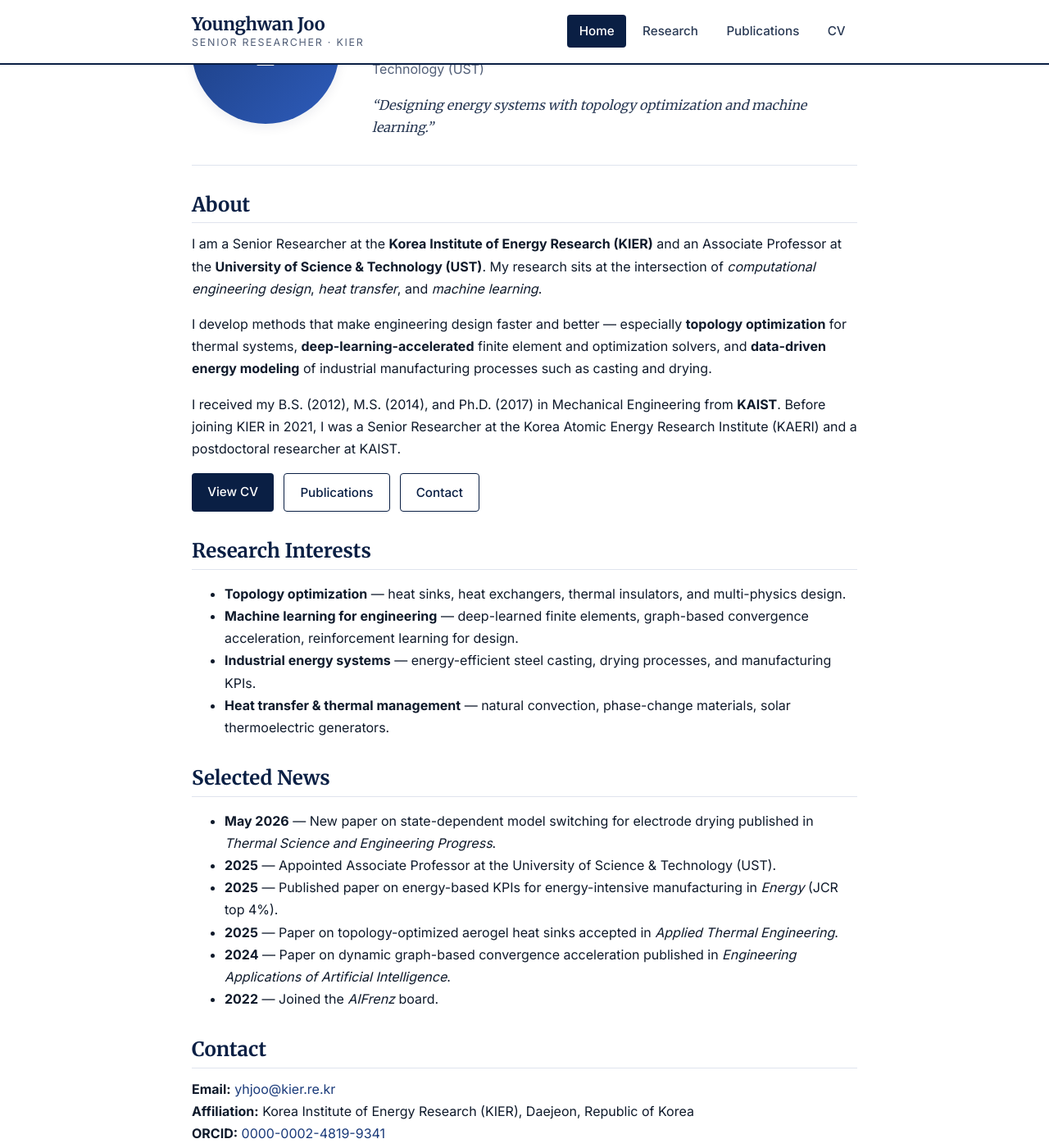
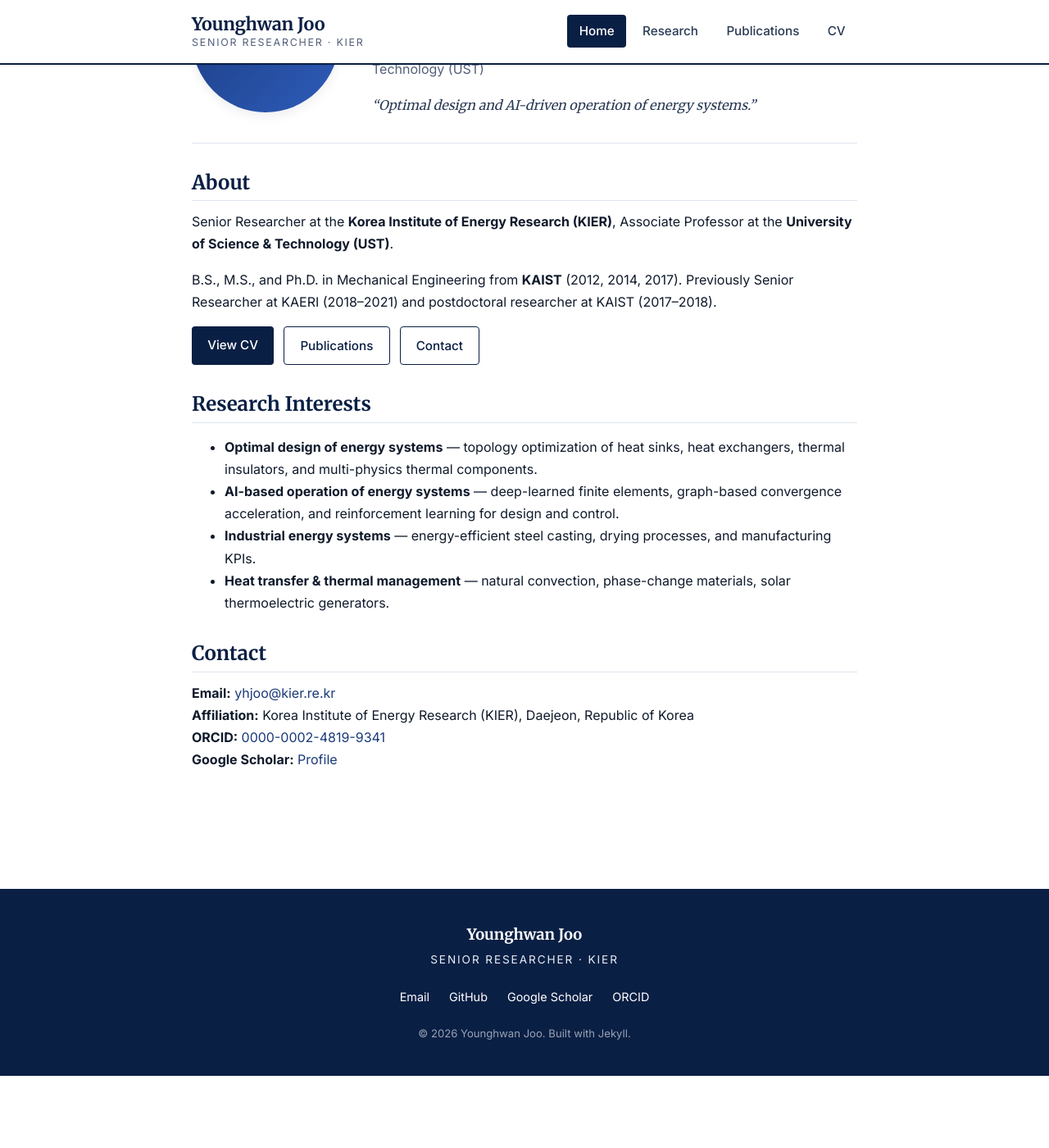
Before and after one commit to yhjoo-kier/yhjoo-kier.github.io, a Jekyll site: the page built from index.html, in a window 1280 px wide and 1400 px high, scrolled down 190 px. Shown: the whole window at 82% size. Built offline with Jekyll 4.4.1, drawn with Linux system fonts in a browser that asks for light colours; after the commit the page ends 1502 px from its top, so only the background shows below that.

Commit message:
정보 수정

```diff
--- a/index.html
+++ b/index.html
@@ -1,7 +1,7 @@
 ---
 layout: default
 title: "Home"
-description: "Younghwan Joo — Senior Researcher at KIER. Topology optimization, heat transfer, and machine learning for engineering design."
+description: "Younghwan Joo — Senior Researcher at KIER. Optimal design and AI-based operation of energy systems."
 ---
 
 <section class="hero">
@@ -13,28 +13,19 @@ description: "Younghwan Joo — Senior Researcher at KIER. Topology optimization
       Korea Institute of Energy Research (KIER) &middot;
       University of Science &amp; Technology (UST)
     </p>
-    <p class="tagline">“Designing energy systems with topology optimization and machine learning.”</p>
+    <p class="tagline">“Optimal design and AI-driven operation of energy systems.”</p>
   </div>
 </section>
 
 <section>
   <h2>About</h2>
   <p>
-    I am a Senior Researcher at the <strong>Korea Institute of Energy Research (KIER)</strong>
-    and an Associate Professor at the <strong>University of Science &amp; Technology (UST)</strong>.
-    My research sits at the intersection of <em>computational engineering design</em>,
-    <em>heat transfer</em>, and <em>machine learning</em>.
+    Senior Researcher at the <strong>Korea Institute of Energy Research (KIER)</strong>,
+    Associate Professor at the <strong>University of Science &amp; Technology (UST)</strong>.
   </p>
   <p>
-    I develop methods that make engineering design faster and better — especially
-    <strong>topology optimization</strong> for thermal systems, <strong>deep-learning-accelerated</strong>
-    finite element and optimization solvers, and <strong>data-driven energy modeling</strong>
-    of industrial manufacturing processes such as casting and drying.
-  </p>
-  <p>
-    I received my B.S. (2012), M.S. (2014), and Ph.D. (2017) in Mechanical Engineering from <strong>KAIST</strong>.
-    Before joining KIER in 2021, I was a Senior Researcher at the Korea Atomic Energy Research Institute (KAERI)
-    and a postdoctoral researcher at KAIST.
+    B.S., M.S., and Ph.D. in Mechanical Engineering from <strong>KAIST</strong> (2012, 2014, 2017).
+    Previously Senior Researcher at KAERI (2018–2021) and postdoctoral researcher at KAIST (2017–2018).
   </p>
 
   <div class="btn-row">
@@ -47,22 +38,10 @@ description: "Younghwan Joo — Senior Researcher at KIER. Topology optimization
 <section>
   <h2>Research Interests</h2>
   <ul>
-    <li><strong>Topology optimization</strong> — heat sinks, heat exchangers, thermal insulators, and multi-physics design.</li>
-    <li><strong>Machine learning for engineering</strong> — deep-learned finite elements, graph-based convergence acceleration, reinforcement learning for design.</li>
+    <li><strong>Optimal design of energy systems</strong> — topology optimization of heat sinks, heat exchangers, thermal insulators, and multi-physics thermal components.</li>
+    <li><strong>AI-based operation of energy systems</strong> — deep-learned finite elements, graph-based convergence acceleration, and reinforcement learning for design and control.</li>
     <li><strong>Industrial energy systems</strong> — energy-efficient steel casting, drying processes, and manufacturing KPIs.</li>
     <li><strong>Heat transfer &amp; thermal management</strong> — natural convection, phase-change materials, solar thermoelectric generators.</li>
-  </ul>
-</section>
-
-<section>
-  <h2>Selected News</h2>
-  <ul>
-    <li><strong>May 2026</strong> — New paper on state-dependent model switching for electrode drying published in <em>Thermal Science and Engineering Progress</em>.</li>
-    <li><strong>2025</strong> — Appointed Associate Professor at the University of Science &amp; Technology (UST).</li>
-    <li><strong>2025</strong> — Published paper on energy-based KPIs for energy-intensive manufacturing in <em>Energy</em> (JCR top 4%).</li>
-    <li><strong>2025</strong> — Paper on topology-optimized aerogel heat sinks accepted in <em>Applied Thermal Engineering</em>.</li>
-    <li><strong>2024</strong> — Paper on dynamic graph-based convergence acceleration published in <em>Engineering Applications of Artificial Intelligence</em>.</li>
-    <li><strong>2022</strong> — Joined the <em>AIFrenz</em> board.</li>
   </ul>
 </section>
 
```
